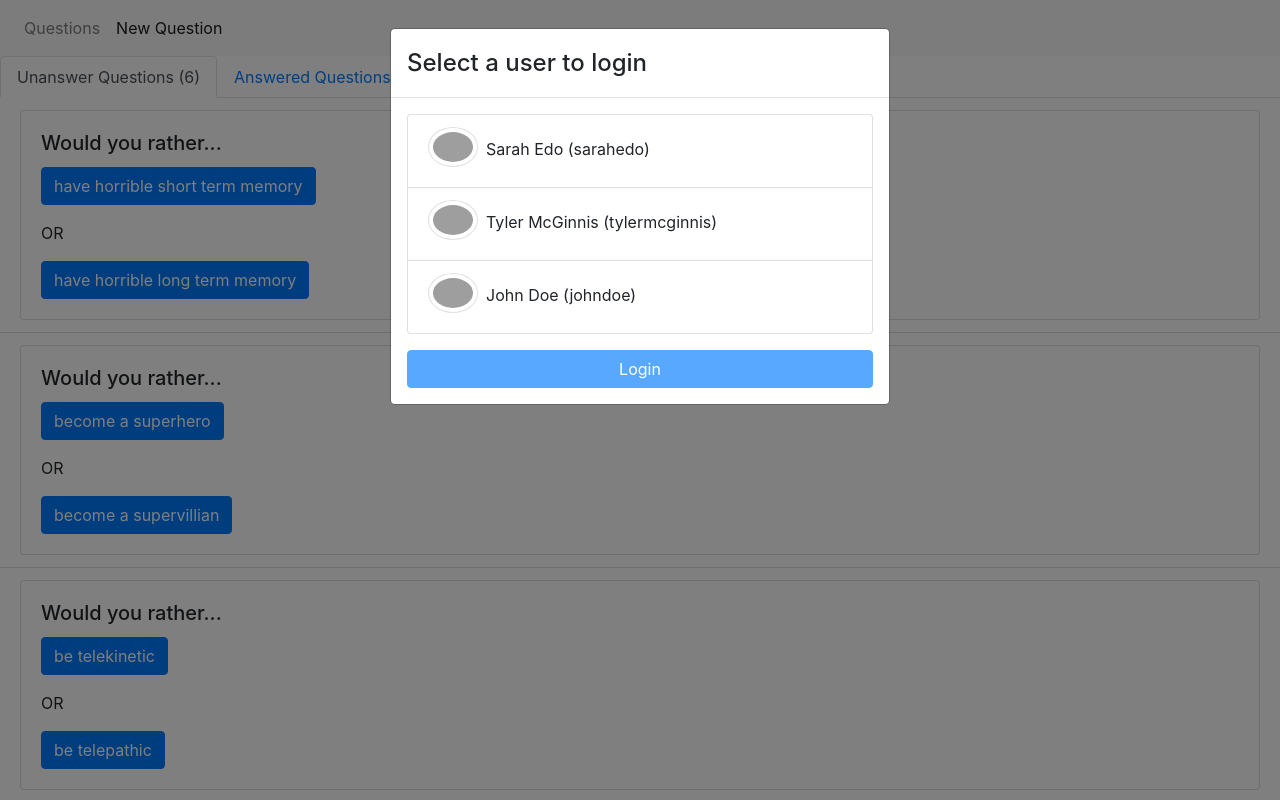
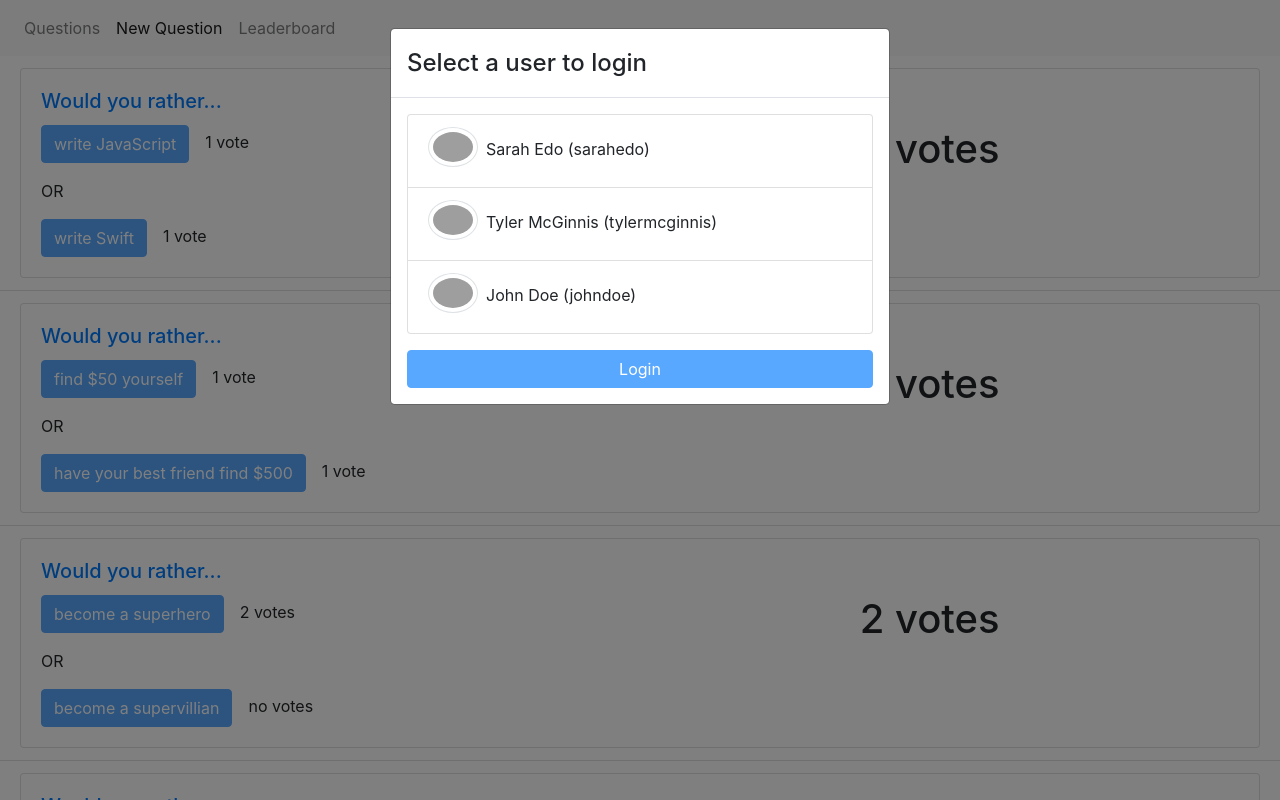
Before and after one commit to heyzooi/would-you-rather, a React (Create React App) app: page /leaderboard in a window 1280 px wide. Before the commit this address led to /leaderboard#/questions. Shown: the top 800 px of the page. Built offline with nearby package versions, Linux system fonts and the light colour scheme; grey boxes are pictures that could not be loaded.

Commit message:
implementing changes after review

```diff
--- a/src/components/App.js
+++ b/src/components/App.js
@@ -4,9 +4,11 @@ import LoginDialog from './LoginDialog'
 import { Navbar, Nav, Button, Figure } from 'react-bootstrap'
 import { connect } from 'react-redux'
 import { setAuthedUser } from '../actions/authedUser'
-import { Switch, Route, Redirect, useHistory } from 'react-router-dom'
+import { Switch, Route, Redirect, useLocation } from 'react-router-dom'
 import NewQuestion from './NewQuestion'
-import Questions  from './Questions'
+import Questions from './Questions'
+import Question from './Question'
+import Leaderboard from './Leaderboard'
 
 const mapStateToProps = ({ authedUser }) => {
     return {
@@ -15,16 +17,17 @@ const mapStateToProps = ({ authedUser }) => {
 }
 
 function App({ authedUser, setAuthedUser }) {
-  const historyLocation = useHistory().location
+  const location = useLocation()
   return (
     <div>
       {authedUser === null && <LoginDialog/>}
       <Navbar bg="light" expand="lg" collapseOnSelect={true}>
         <Navbar.Toggle aria-controls="responsive-navbar-nav" />
         <Navbar.Collapse id="responsive-navbar-nav">
-          <Nav className="mr-auto" activeKey={historyLocation.pathname === '/questions' ? '/#questions' : '/#new-question'}>
-            <Nav.Link href="/#questions">Questions</Nav.Link>
-            <Nav.Link href="/#new-question">New Question</Nav.Link>
+          <Nav className="mr-auto" activeKey={location.pathname === '/questions' ? '/questions' : '/add'}>
+            <Nav.Link href="/questions">Questions</Nav.Link>
+            <Nav.Link href="/add">New Question</Nav.Link>
+            <Nav.Link href="/leaderboard">Leaderboard</Nav.Link>
           </Nav>
           {authedUser && (
             <Nav>
@@ -39,7 +42,12 @@ function App({ authedUser, setAuthedUser }) {
       </Navbar>
       <Switch>
         <Route exact path="/questions" component={Questions}/>
-        <Route exact path="/new-question" component={NewQuestion}/>
+        <Route exact path="/questions/:id" render={({ match }) => {
+          const { id } = match.params
+          return <Question questionId={id}/>
+        }}/>
+        <Route exact path="/add" component={NewQuestion}/>
+        <Route exact path="/leaderboard" component={Leaderboard}/>
         <Route>
           <Redirect to="/questions"/>
         </Route>
--- /dev/null
+++ b/src/components/Leaderboard.js
@@ -0,0 +1,45 @@
+import React, { useEffect } from 'react'
+import { getQuestions }  from '../api'
+import { ListGroup, Spinner } from 'react-bootstrap'
+import { connect } from 'react-redux'
+import { questionsReceived } from '../actions/questions'
+import Question from './Question'
+
+const mapStateToProps = ({ questions }) => {
+    return {
+        questions,
+    }
+}
+
+function Leaderboard({ questions, questionsReceived }) {
+    useEffect(() => {
+        async function fetchData() {
+            const questions = await getQuestions()
+            questionsReceived(questions)
+        }
+        if (questions === null) {
+            fetchData()
+        }
+    })
+    if (questions == null) {
+        return (
+            <div className="text-center mt-4">
+                <Spinner animation="border"/>
+            </div>
+        )
+    }
+    const questionsArray = Object.keys(questions).map(questionId => questions[questionId])
+        .sort((question1, question2) => question2.timestamp - question1.timestamp)
+        .sort((question1, question2) => (question2.optionOne.votes.length + question2.optionTwo.votes.length) - (question1.optionOne.votes.length + question1.optionTwo.votes.length))
+    return (
+        <ListGroup variant="flush">
+            {questionsArray.map(question => (
+                <ListGroup.Item key={question.id}>
+                    <Question question={question} showVotes={true} disableVoteAction={true} showTotalVotes={true}/>
+                </ListGroup.Item>
+            ))}
+        </ListGroup>
+    )
+}
+
+export default connect(mapStateToProps, { questionsReceived })(Leaderboard)
--- a/src/components/LoginDialog.js
+++ b/src/components/LoginDialog.js
@@ -27,7 +27,7 @@ function LoginDialog({ authedUser, setAuthedUser }) {
     })
 
     return (
-        <Modal show={show}>
+        <Modal show={show} onHide={() => {}}>
             <Modal.Header>
                 <Modal.Title>Select a user to login</Modal.Title>
             </Modal.Header>
--- a/src/components/NewQuestion.js
+++ b/src/components/NewQuestion.js
@@ -1,4 +1,4 @@
-import React, { useState } from 'react'
+import React, { useState, useEffect } from 'react'
 import { Container, Row, Col, Card, Button, Form, Toast } from 'react-bootstrap'
 import { connect } from 'react-redux'
 import { saveQuestion } from '../api'
@@ -15,7 +15,7 @@ function NewQuestion({ authedUser, addQuestion }) {
     const [option1, setOption1] = useState("")
     const [option2, setOption2] = useState("")
     const [displayToast, setDisplayToast] = useState(false)
-
+    let timerToken = null;
     const sendQuestion = async () => {
         const questionToBeSaved = {
             optionOneText: option1.trim(),
@@ -31,8 +31,10 @@ function NewQuestion({ authedUser, addQuestion }) {
             lastOption2: questionSaved.optionTwo.text,
         })
         setDisplayToast(true)
-        setTimeout(() => setDisplayToast(false), 1500)
+        timerToken = setTimeout(() => setDisplayToast(false), 1500)
     }
+
+    useEffect(() => clearTimeout(timerToken))
 
     const setOption = (e, setOptionState) => {
         e.preventDefault()
--- a/src/components/Question.js
+++ b/src/components/Question.js
@@ -1,16 +1,35 @@
-import React from 'react'
-import { Card, Button, Badge } from 'react-bootstrap'
+import React, { useEffect } from 'react'
+import { Card, Button, Badge, Container, Row, Col, Spinner } from 'react-bootstrap'
 import { connect } from 'react-redux'
-import { saveQuestionAnswer } from '../api'
-import { answerQuestion } from '../actions/questions'
+import { saveQuestionAnswer, getQuestions } from '../api'
+import { answerQuestion, questionsReceived } from '../actions/questions'
 
-const mapStateToProps = ({ authedUser }) => {
+const mapStateToProps = ({ authedUser, questions }) => {
     return {
-        authedUser
+        authedUser,
+        questions,
     }
 }
 
-function Question({ question, authedUser, answerQuestion }) {
+function Question({ questions, questionsReceived, questionId, question, authedUser, answerQuestion, showVotes, disableVoteAction, showTotalVotes }) {
+    useEffect(() => {
+        async function fetchData() {
+            const questions = await getQuestions()
+            questionsReceived(questions)
+        }
+        if (questions === null) {
+            fetchData()
+        }
+    })
+    if (!questions) {
+        return (
+            <div className="text-center mt-4">
+                <Spinner animation="border"/>
+            </div>
+        )
+    }
+    question = question || questions[questionId]
+    showTotalVotes = showTotalVotes || questionId != null
     const myAnswer = authedUser && authedUser.answers && authedUser.answers[question.id]
     const answered = myAnswer != null
     const formatVotes = (nVotes) => {
@@ -32,21 +51,36 @@ function Question({ question, authedUser, answerQuestion }) {
     return (
         <Card>
             <Card.Body>
-                <Card.Title>Would you rather...</Card.Title>
-                <Button disabled={answered} onClick={() => sendAnswerQuestion('optionOne')}>
+                <Card.Title>
+                    <a href={`/questions/${question.id}`}>Would you rather...</a>
+                </Card.Title>
+                <Container className="mw-100 p-0">
+                    <Row>
+                        <Col sm={8}>
+                            <Button disabled={disableVoteAction || answered} onClick={() => sendAnswerQuestion('optionOne')}>
                                 {question.optionOne.text}
                             </Button>
-                {answered && <span className="ml-3">{formatVotes(question.optionOne.votes.length)}</span>}
+                            {(showVotes || answered) && <span className="ml-3">{formatVotes(question.optionOne.votes.length)}</span>}
                             {myAnswer && myAnswer === 'optionOne' && <Badge variant="secondary" className="ml-2">my vote</Badge>}
                             <Card.Text className="mt-3">OR</Card.Text>
-                <Button disabled={answered} onClick={() => sendAnswerQuestion('optionTwo')}>
+                            <Button disabled={disableVoteAction || answered} onClick={() => sendAnswerQuestion('optionTwo')}>
                                 {question.optionTwo.text}
                             </Button>
-                {answered && <span className="ml-3">{formatVotes(question.optionTwo.votes.length)}</span>}
+                            {(showVotes || answered) && <span className="ml-3">{formatVotes(question.optionTwo.votes.length)}</span>}
                             {myAnswer && myAnswer === 'optionTwo' && <Badge variant="secondary" className="ml-2">my vote</Badge>}
+                        </Col>
+                        {showTotalVotes && (
+                            <Col sm={4}>
+                                <h1>
+                                {(showVotes || answered) && formatVotes(question.optionOne.votes.length + question.optionTwo.votes.length)}
+                                </h1>
+                            </Col>
+                        )}
+                    </Row>
+                </Container>
             </Card.Body>
         </Card>
     )
 }
 
-export default connect(mapStateToProps, { answerQuestion })(Question)
+export default connect(mapStateToProps, { answerQuestion, questionsReceived })(Question)
--- a/src/components/Questions.js
+++ b/src/components/Questions.js
@@ -29,7 +29,7 @@ function Questions({authedUser, questions, questionsReceived}) {
             </div>
         )
     }
-    const questionsArray = Object.keys(questions).map(questionId => questions[questionId])
+    const questionsArray = Object.keys(questions).map(questionId => questions[questionId]).sort((question1, question2) => question2.timestamp - question1.timestamp)
     const filterQuestions = (question) => {
         if (!authedUser) {
             return false
@@ -53,7 +53,7 @@ function Questions({authedUser, questions, questionsReceived}) {
                 <ListGroup variant="flush">
                     {answeredQuestions.map(question => (
                         <ListGroup.Item key={question.id}>
-                            <Question question={question}/>
+                            <Question question={question} showTotalVotes={true}/>
                         </ListGroup.Item>
                     ))}
                 </ListGroup>
--- a/src/index.js
+++ b/src/index.js
@@ -5,7 +5,7 @@ import App from './components/App'
 import { createStore, applyMiddleware } from 'redux'
 import { Provider } from 'react-redux'
 import rootReducer from './reducers'
-import { HashRouter } from 'react-router-dom'
+import { BrowserRouter } from 'react-router-dom'
 import thunk from 'redux-thunk';
 
 const logger = (store) => (next) => (action) => {
@@ -20,10 +20,10 @@ const logger = (store) => (next) => (action) => {
 const store = createStore(rootReducer, applyMiddleware(thunk, logger))
 
 ReactDOM.render(
-    <HashRouter>
+    <BrowserRouter>
         <Provider store={store}>
             <App />
         </Provider>
-    </HashRouter>,
+    </BrowserRouter>,
     document.getElementById('root')
 )
--- a/src/reducers/authedUser.js
+++ b/src/reducers/authedUser.js
@@ -1,10 +1,18 @@
 import { SET_AUTHED_USER } from '../actions/authedUser'
 import { ADD_QUESTION, ANSWER_QUESTION } from '../actions/questions'
 
-export default function authedUser(state = null, action) {
+const LOCAL_STORAGE_AUTHED_USER_KEY = 'authedUser'
+
+export default function authedUser(state = JSON.parse(localStorage.getItem(LOCAL_STORAGE_AUTHED_USER_KEY)), action) {
     switch (action.type) {
         case SET_AUTHED_USER:
-            return action.user
+            const user = action.user
+            if (user) {
+                localStorage.setItem(LOCAL_STORAGE_AUTHED_USER_KEY, JSON.stringify(user))
+            } else {
+                localStorage.removeItem(LOCAL_STORAGE_AUTHED_USER_KEY)
+            }
+            return user
         case ADD_QUESTION:
             return {
                 ...state,
--- a/src/reducers/questions.js
+++ b/src/reducers/questions.js
@@ -1,19 +1,27 @@
 import { ADD_QUESTION, QUESTIONS_RECEIVED, ANSWER_QUESTION } from '../actions/questions'
 
-export default function questions(state = null, action) {
+const LOCAL_STORAGE_QUESTIONS_KEY = 'questions'
+
+export default function questions(state = JSON.parse(localStorage.getItem(LOCAL_STORAGE_QUESTIONS_KEY)), action) {
     switch (action.type) {
-        case QUESTIONS_RECEIVED:
-            return {
+        case QUESTIONS_RECEIVED: {
+            const questions = {
                 ...state,
                 ...action.questions
             }
-        case ADD_QUESTION:
-            return {
+            localStorage.setItem(LOCAL_STORAGE_QUESTIONS_KEY, JSON.stringify(questions))
+            return questions
+        }
+        case ADD_QUESTION: {
+            const questions = {
                 ...state,
                 [action.question.id]: action.question
             }
-        case ANSWER_QUESTION:
-            return {
+            localStorage.setItem(LOCAL_STORAGE_QUESTIONS_KEY, JSON.stringify(questions))
+            return questions
+        }
+        case ANSWER_QUESTION: {
+            const questions = {
                 ...state,
                 [action.qid]: {
                     ...state[action.qid],
@@ -23,6 +31,9 @@ export default function questions(state = null, action) {
                     }
                 }
             }
+            localStorage.setItem(LOCAL_STORAGE_QUESTIONS_KEY, JSON.stringify(questions))
+            return questions
+        }
         default:
             return state
     }
```
Lines whose indentation alone changed are shown as unchanged.
